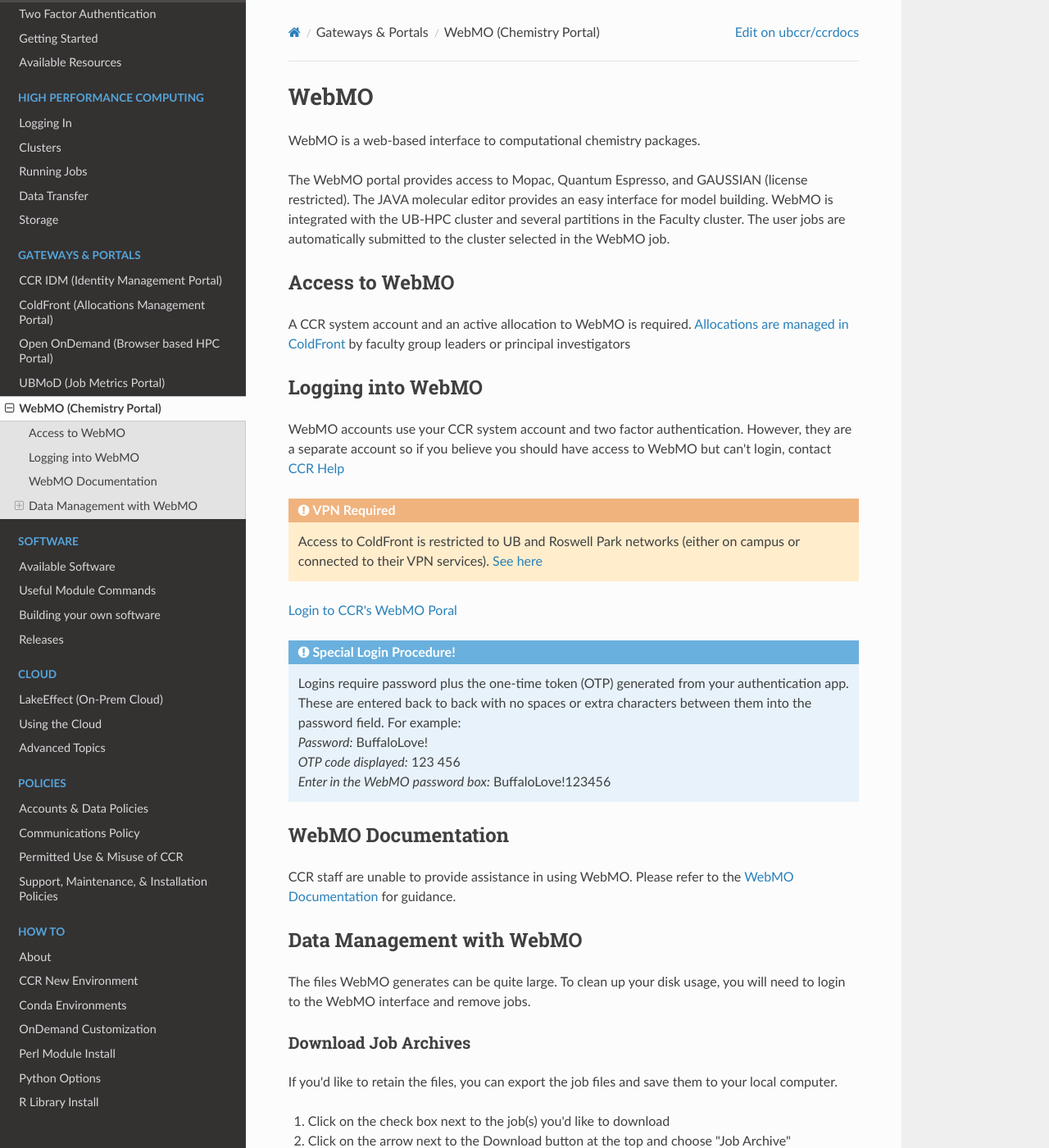
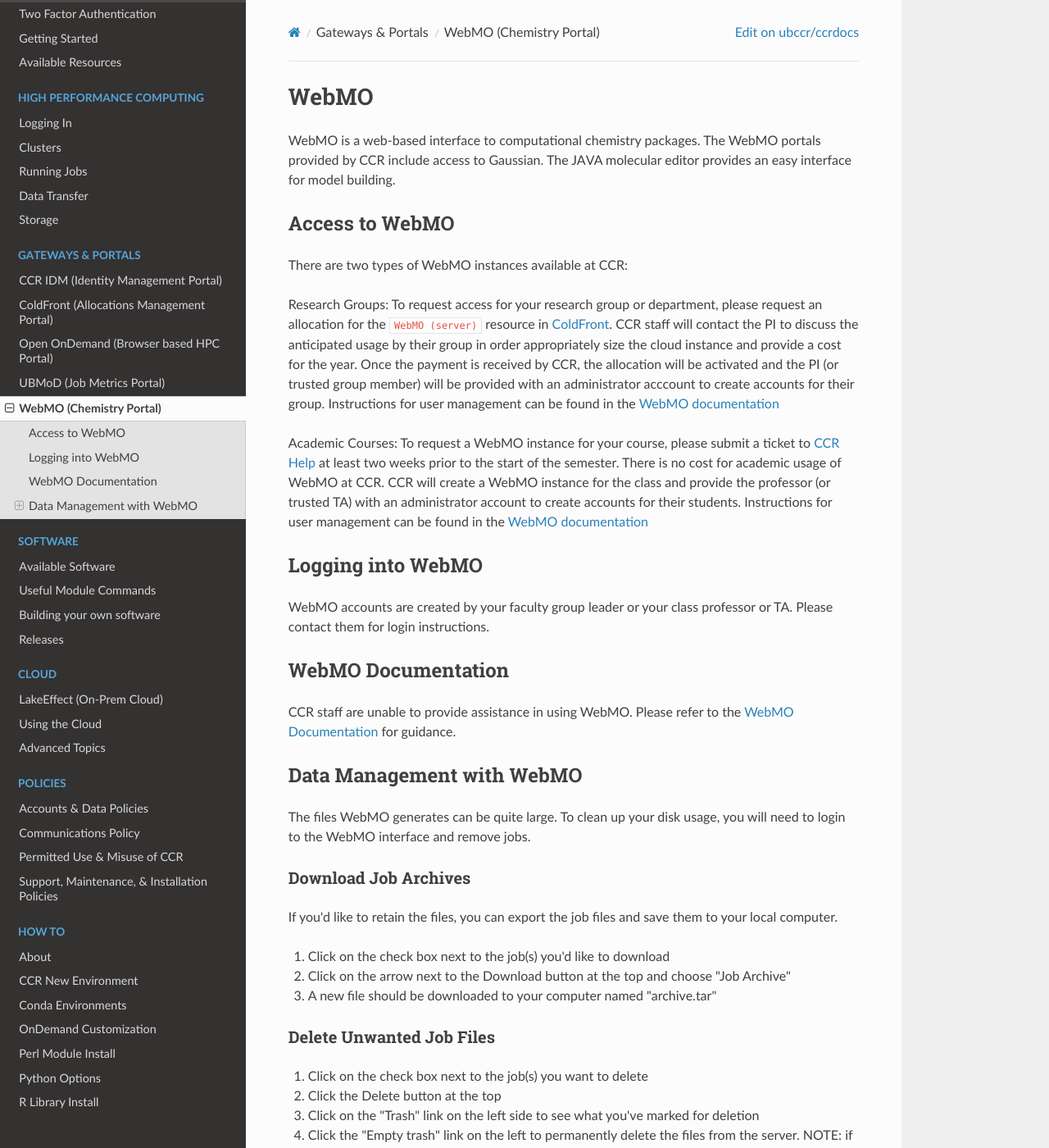
Before and after one commit to ubccr/ccrdocs, an MkDocs documentation site: the page built from pages/portals/webmo.md, in a window 1280 px wide and 1400 px high. Shown: the whole window at 82% size. Built offline with MkDocs 1.6.1, drawn with Linux system fonts in a browser that asks for light colours; nearby versions of some CDN libraries.

Commit message:
webmo policy update

```diff
--- a/pages/portals/webmo.md
+++ b/pages/portals/webmo.md
@@ -1,28 +1,19 @@
 # WebMO
 
-WebMO is a web-based interface to computational chemistry packages.
-
-The WebMO portal provides access to Mopac, Quantum Espresso, and GAUSSIAN (license restricted).  The JAVA molecular editor provides an easy interface for model building.  WebMO is integrated with the UB-HPC cluster and several partitions in the Faculty cluster.  The user jobs are automatically submitted to the cluster selected in the WebMO job.
+WebMO is a web-based interface to computational chemistry packages.  The WebMO portals provided by CCR include access to Gaussian.  The JAVA molecular editor provides an easy interface for model building.
 
 ## Access to WebMO
 
-A CCR system account and an active allocation to WebMO is required.  [Allocations are managed in ColdFront](coldfront.md) by faculty group leaders or principal investigators
+There are two types of WebMO instances available at CCR:
+
+Research Groups:  To request access for your research group or department, please request an allocation for the `WebMO (server)` resource in [ColdFront](https://coldfront.ccr.buffalo.edu).  CCR staff will contact the PI to discuss the anticipated usage by their group in order appropriately size the cloud instance and provide a cost for the year.  Once the payment is received by CCR, the allocation will be activated and the PI (or trusted group member) will be provided with an administrator acccount to create accounts for their group.  Instructions for user management can be found in the [WebMO documentation](https://www.webmo.net/link/help/UserManager.html)
+
+Academic Courses:  To request a WebMO instance for your course, please submit a ticket to [CCR Help](../help.md) at least two weeks prior to the start of the semester.  There is no cost for academic usage of WebMO at CCR.  CCR will create a WebMO instance for the class and provide the professor (or trusted TA) with an administrator account to create accounts for their students.  Instructions for user management can be found in the [WebMO documentation](https://www.webmo.net/link/help/UserManager.html)
+
 
 ## Logging into WebMO
 
-WebMO accounts use your CCR system account and two factor authentication.  However, they are a separate account so if you believe you should have access to WebMO but can't login, contact [CCR Help](../help.md)
-
-!!! Warning "VPN Required"
-    Access to ColdFront is restricted to UB and Roswell Park networks
-    (either on campus or connected to their VPN services). [See here](../getting-access.md#vpn-access)
-
-[Login to CCR's WebMO Poral](https://webmo.ccr.buffalo.edu/~webmo/cgi-bin/webmo/login.cgi)
-
-!!! Note "Special Login Procedure!"
-    Logins require password plus the one-time token (OTP) generated from your authentication app.  These are entered back to back with no spaces or extra characters between them into the password field.  For example:
-    _Password:_ BuffaloLove!
-    _OTP code displayed:_ 123 456
-    _Enter in the WebMO password box:_  BuffaloLove!123456
+WebMO accounts are created by your faculty group leader or your class professor or TA.  Please contact them for login instructions.
 
 ## WebMO Documentation
 
```
